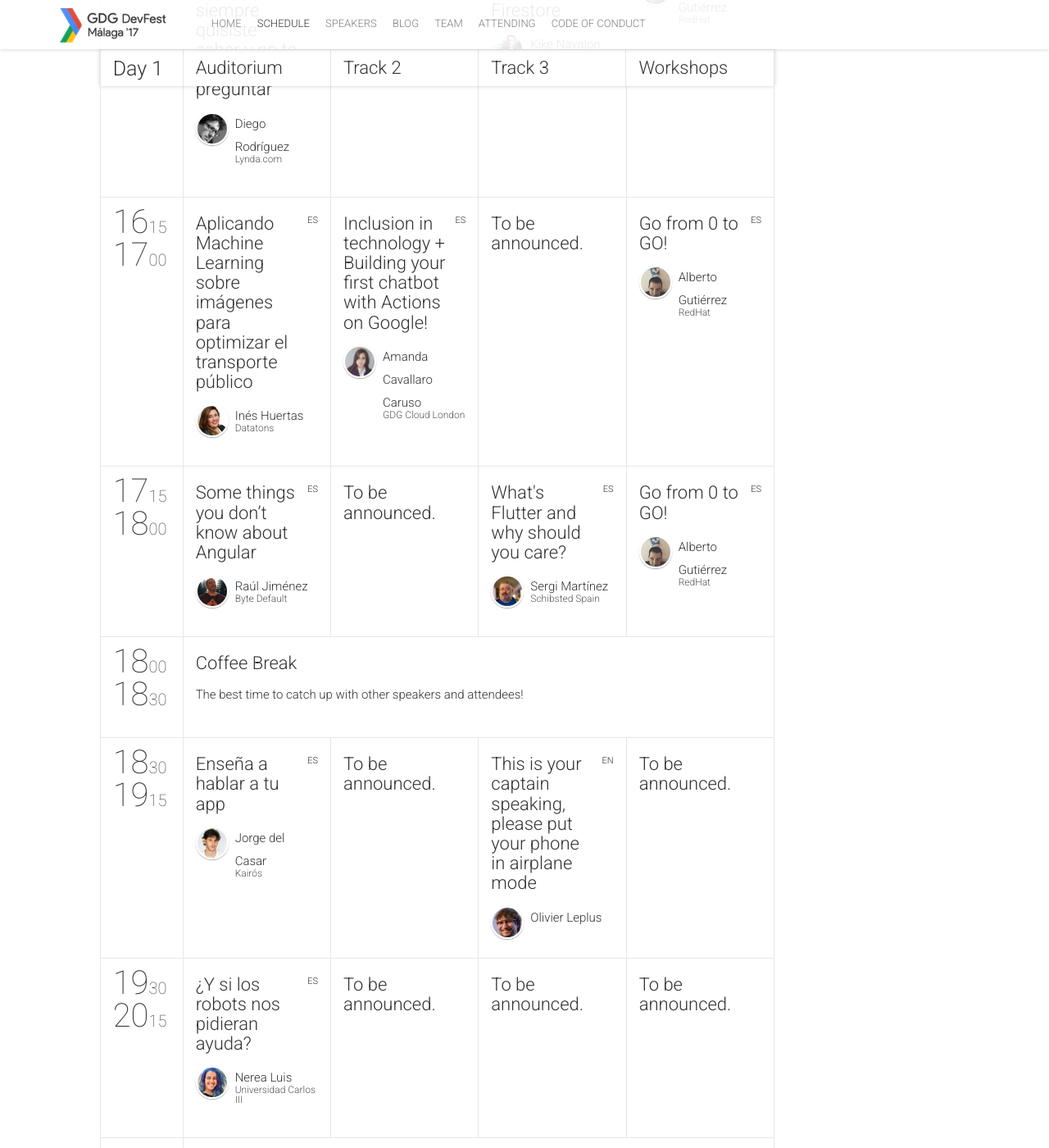
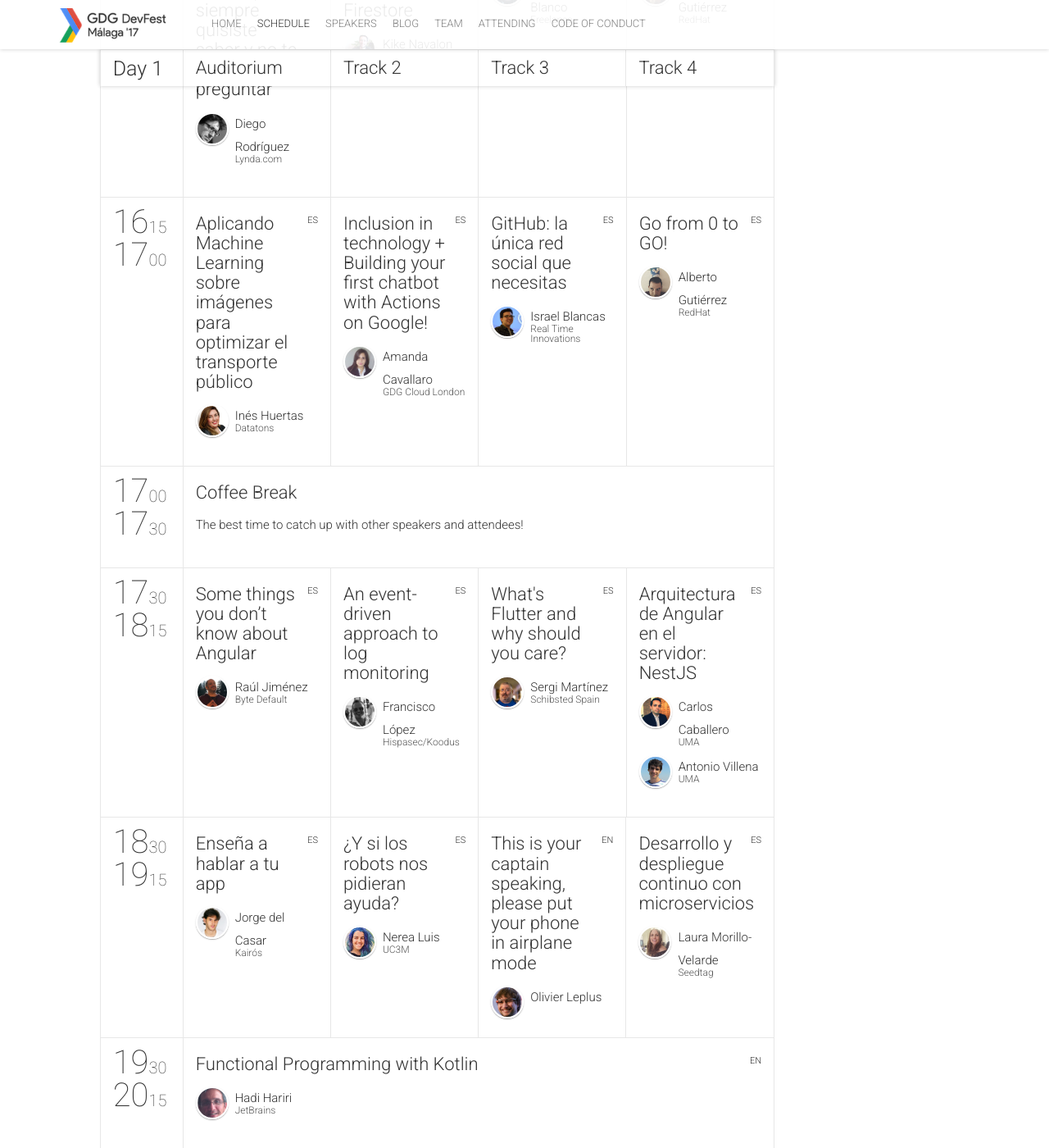
Before and after one commit to danielgf3/azahar.github.io, a Jekyll site: the page built from schedule.html, in a window 1280 px wide and 1400 px high, scrolled down 815 px. Shown: the whole window at 82% size. Built offline with Jekyll 4.4.1, drawn with Linux system fonts in a browser that asks for light colours; nearby versions of some CDN libraries; comment, search, counter and statistics services are not loaded; some of the changed lines change nothing that is shown; some of the changed text lies outside the part shown.

Commit message:
Added speakers for launch Nov 20th

```diff
--- a/_data/schedule.yml
+++ b/_data/schedule.yml
@@ -5,7 +5,7 @@
     - {title: "Auditorium", color: "#90be4e"}
     - {title: "Track 2", color: "#03a9f4"}
     - {title: "Track 3", color: "#e91e63"}
-    - {title: "Workshops", color: "#e91e63"}
+    - {title: "Track 4", color: "#f4c20d"}
   timeslots:
     - {
       startTime: "15:00",
@@ -15,35 +15,30 @@
     - {
       startTime: "15:15",
       endTime: "16:00",
-      sessionIds: [003, 101, 009, 005]
+      sessionIds: [003, 009, 013, 005]
     }
     - {
       startTime: "16:15",
       endTime: "17:00",
-      sessionIds: [002, 006, 101, 005]
+      sessionIds: [002, 006, 015, 005]
     }
     - {
-      startTime: "17:15",
-      endTime: "18:00",
-      sessionIds: [004, 101, 011, 005]
+      startTime: "17:00",
+      endTime: "17:30",
+      sessionIds: [307]
     }
     - {
-      startTime: "18:00",
-      endTime: "18:30",
-      sessionIds: [307]
+      startTime: "17:30",
+      endTime: "18:15",
+      sessionIds: [004, 014, 011, 012]
     }
     - {
     	startTime: "18:30",
     	endTime: "19:15",
-    	sessionIds: [010, 101, 008, 101]
+    	sessionIds: [010, 007, 008, 016]
     }
     - {
       startTime: "19:30",
       endTime: "20:15",
-      sessionIds: [007, 101, 101, 101]
+      sessionIds: [001]
     }
-    - {
-        startTime: "20:30",
-        endTime: "21:20",
-        sessionIds: [001]
-    }
--- a/_data/sessions.yml
+++ b/_data/sessions.yml
@@ -104,5 +104,45 @@
   speakers: [9]
   language: es
   complexity: "Intermediate"
+-
+  id: 012
+  title: "Arquitectura de Angular en el servidor: NestJS"
+  description: "Nest es un framework para construir aplicaciones web eficientes y escalares usando nodeJS el cual es construido sobre TypeScript con la arquitectura de diseño de software aplicada por Angular. Para ello se dispone de conceptos como controladores, modelos, middlewares, pipes, guardas, interceptores, inyección de dependencia, pruebas unitarias y e2e."
+  subtype: keynote
+  speakers: [15, 16]
+  language: es
+  complexity: "Intermediate"
+-
+  id: 013
+  title: "¡Refactoriza tu vida!"
+  description: "Mejorando nuestro código, desde variables hasta Clases, y aplicando la empatía."
+  subtype: keynote
+  speakers: [14]
+  language: es
+  complexity: "Intermediate"
+-
+  id: 014
+  title: "An event-driven approach to log monitoring"
+  description: "Application of SOA 2.0 (Service-oriented and event-driven) architecture and Complex Event Processing for security monitoring using log data."
+  subtype: keynote
+  speakers: [17]
+  language: es
+  complexity: "Intermediate"
+-
+  id: 015
+  title: "GitHub: la única red social que necesitas"
+  description: "En esta charla cuento cómo sacar provecho a GitHub, cómo me ayudó a ser un mejor desarrollador y a conocer gente con las mismas inquietudes que yo."
+  subtype: keynote
+  speakers: [18]
+  language: es
+  complexity: "Intermediate"
+-
+  id: 016
+  title: "Desarrollo y despliegue continuo con microservicios"
+  description: "La complejidad del sistema que desarrollamos en seedtag nos ha llevado a evolucionar de un sistema monolítico a uno compuesto por microservicios. En esta charla hablaré de cómo hemos adaptado nuestro flujo de desarrollo para simplificar nuestros entornos y cómo hemos ido integrando todo para tener nuestro sistema de despliegue continuo con Jenkins y Kubernetes."
+  subtype: keynote
+  speakers: [11]
+  language: es
+  complexity: "Intermediate"
   #presentation: "https://speakerdeck.com/gdglviv/dmytro-danylyk-android-l-animation"
   #video: "//www.youtube.com/embed/v3SCiUqI1yQ"
--- a/_data/speakers.yml
+++ b/_data/speakers.yml
@@ -1,7 +1,7 @@
 -
   id: 1
   name: "Amanda"
-  surname: "Cavallaro Caruso"
+  surname: "Cavallaro"
   company: "GDG Cloud London"
   title: "Computer Scientist"
   bio: '<p>Amanda is a computer scientist who can speak four languages and loves chatbots. The most inspiring geek book she has ever read is Ready Player One by Ernest Cline. During her free time she is an aikidoka, a volunteer organiser at GDG Cloud / WTM London, she loves to attend tech meetups and to work on her own personal projects to practice different programming languages. This is she singing in four languages https://goo.gl/iSfcjF her singing skills are rather disappointing, though. If she was a type of music she would definitely be a Power Metal song. Amanda is a spontaneous person who tries her best to help everyone around her, and when she likes the cause, she will not rest until she can help you. Sometimes she takes her life is at maximum speed such as the song Destruction Preventer and some other times she is complaining about the cold in a mood similar to the song The Misery. She is a big fan of the Finnish band Sonata Arctica, and these two songs are theirs by the way.</p>'
@@ -60,7 +60,7 @@
   id: 6
   name: "Nerea"
   surname: "Luis"
-  company: "Universidad Carlos III"
+  company: "UC3M"
   title: "PhD Studend"
   bio: '<p>PhD student on Artificial Intelligence and Robotics. I belong to PLG research group at UC3M. I am a Women-techmaker/anita borg scholar since 2016. Interested in robots, automated planning and AI. I am the t3chfest cofounder.</p>'
   thumbnailUrl: NereaLuis.jpg
@@ -97,7 +97,7 @@
   title: "Android GDE and Developer"
   bio: '<p>Android GDE and dev at Schibsted Spain. Loving to learn things and share knowledge.</p>'
   thumbnailUrl: SergiMartinez.jpg
-  rockstar: false
+  rockstar: true
   social:
     - {name: "twitter", link: "https://twitter.com/sergiandreplace"}
 -
@@ -108,7 +108,7 @@
   title: "Web Developer & Former DevRel @ Google"
   bio: '<p>Web developer & Traveler. My day to day my mission is to help developers create successful and quality apps. As a passionate web developer, I am always discovering and playing with new web technologies!. Formerly part of the Developer Relationship team at Google.</p>'
   thumbnailUrl: OlivierLeplus.png
-  rockstar: false
+  rockstar: true
   social:
     - {name: "twitter", link: "https://twitter.com/olivierleplus"}
 -
@@ -130,6 +130,63 @@
   title: "Technical Product Manager & JS Developer"
   bio: '<p>Ingeniero de teleco enamorado de las tecnologías web y cloud, con especial amor por las APIs, las automatizaciones y el real-time. Intenté hacer un doctorado pero me tiran más los proyectos reales y dinámicos. Dejé mi trabajo para empezar mi startup, que no fue exactamente como estaba planeada… Actualmente trabajo y me divierto en BICG y gasto lo que me queda de tiempo en meetups, hackathones y hablar de tecnología con el primero que pasa por la calle.</p>'
   thumbnailUrl: KikeNavalon.jpg
-  rockstar: false
+  rockstar: true
   social:
     - {name: "twitter", link: "https://twitter.com/garcianavalon"}
+-
+  id: 14
+  name: "Elena"
+  surname: "Guzmán Blanco"
+  company: "Freelance"
+  title: "Developer"
+  bio: '<p>storyteller, worldbuilder, crossplatform developer (C# and Android), ttrpg player</p>'
+  thumbnailUrl: ElenaGuzman.jpeg
+  rockstar: true
+  social:
+    - {name: "twitter", link: "https://twitter.com/Genderfluid"}
+-
+  id: 15
+  name: "Carlos"
+  surname: "Caballero"
+  company: "UMA"
+  title: "Doctor en informática "
+  bio: '<p>Ingeniero y Doctor en Informática por la Universidad de Málaga. Es profesor en la UOC y  la Junta de Andalucía en la familia profesional de Informática y Telecomunicaciones. Ha escrito varios libros docentes y más de una decena de artículos de investigación en inteligencia artificial y física solar.
+Amante de la Ingeniería Informática que trata de transmitir este amor por esta ciencia cada día desde las escuelas.</p>'
+  thumbnailUrl: CarlosCaballero.jpg
+  rockstar: true
+  social:
+    - {name: "twitter", link: "https://twitter.com/Carlillo"}
+    - {name: "github", link: "https://github.com/Caballerog"}
+-
+  id: 16
+  name: "Antonio"
+  surname: "Villena"
+  company: "UMA"
+  title: "Estudiante"
+  bio: '<p>Titulado en Grado Superior de Desarrollo de Aplicaciones web y actualmente cursando el Grado de Ingeniería del Software. Apasionado de Angular, Typescript, nodeJS y Go. Apostando por las nuevas tecnologías y arquitecturas. En continuo aprendizaje.</p>'
+  thumbnailUrl: AntonioVillena.jpg
+  rockstar: true
+  social:
+    - {name: "github", link: "https://github.com/xxxtonixxx"}
+-
+  id: 17
+  name: "Francisco"
+  surname: "López"
+  company: "Hispasec/Koodus"
+  title: "Systems Engineer "
+  bio: '<p>Systems Engineer in the Security industry. Interested in DevOps and development.</p>'
+  thumbnailUrl: PacoLopez.jpg
+  rockstar: true
+  social:
+    - {name: "twitter", link: "https://twitter.com/zisk0"}
+-
+  id: 18
+  name: "Israel"
+  surname: "Blancas"
+  company: "Real Time Innovations"
+  title: "Software engineer"
+  bio: '<p>Software Engineer at @RealTimeInnov. Lead organizer at Google Developer Group @GDGgranada</p>'
+  thumbnailUrl: IsraelBlancas.jpg
+  rockstar: true
+  social:
+    - {name: "twitter", link: "https://twitter.com/iblancasa"}
```
Also changed, not shown: img/people/AntonioVillena.jpg (added), img/people/CarlosCaballero.jpg (added), img/people/ElenaGuzman.jpeg (added), img/people/IsraelBlancas.jpg (added), img/people/PacoLopez.jpg (added).
